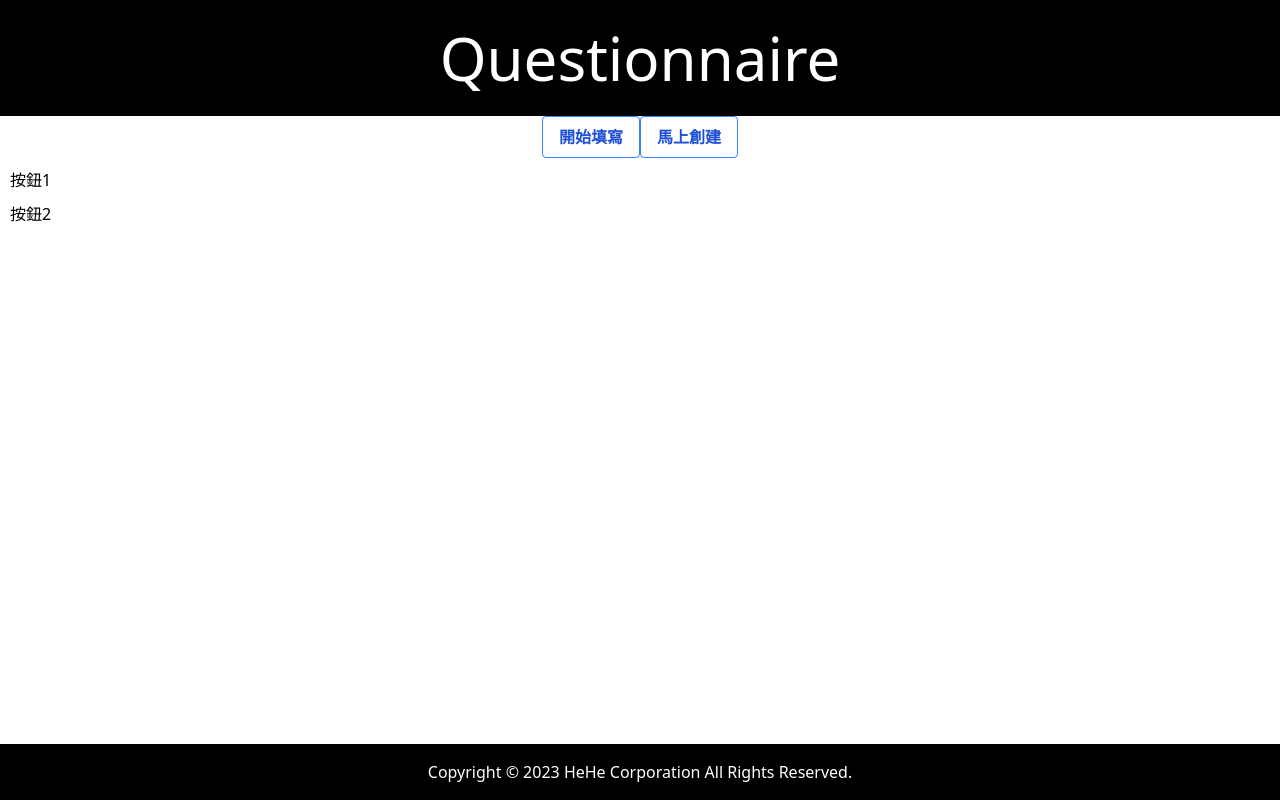
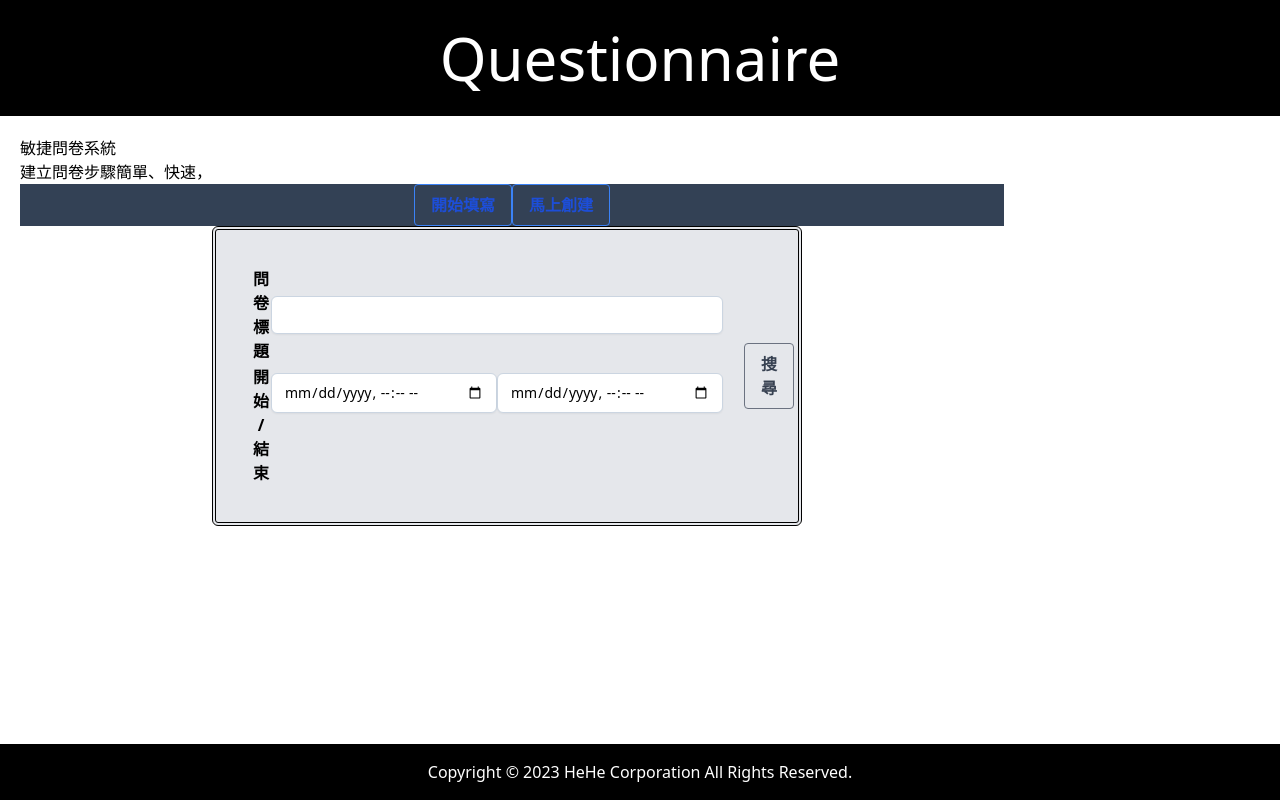
Before and after one commit to BoJyunHuang/Questionnaire, a Vue app: page / in a window 1280 px wide. Built offline with nearby package versions, Linux system fonts and the light colour scheme.

Commit message:
finish searchbox

```diff
--- a/src/App.vue
+++ b/src/App.vue
@@ -13,7 +13,7 @@ export default {
 <template>
   <div class="flex flex-col min-h-screen">
     <HeaderView />
-    <div class="flex-grow">
+    <div class="flex-grow p-5 w-4/5 justify-center items-center border-red-500 border-opacity-100">
       <RouterView />
     </div>
     <FooterView />
--- a/src/components/Header.vue
+++ b/src/components/Header.vue
@@ -2,10 +2,6 @@
     <div class="bg-black">
         <h1 class="text-white text-center text-6xl p-7">Questionnaire</h1>
     </div>
-    <!-- <div class="flex bg-grey">
-        <router-link class="link flex-grow text-center" to="/">使用者</router-link>
-        <router-link class=" link flex-grow text-center" to="/">創建者</router-link>
-    </div> -->
 </template>
 
 <script>
--- a/src/components/SearchBox.vue
+++ b/src/components/SearchBox.vue
@@ -1,6 +1,26 @@
-<template lang="">
-    <div>
-
+<template>
+    <div class="w-3/5 ml-48 flex items-center bg-gray-200 border-4 border-double border-black p-4 rounded-md">
+        <table class="m-5">
+            <tr>
+                <th><label class="text-center">問卷標題</label> </th>
+                <td><input type="text"
+                        class="placeholder:italic placeholder:text-slate-400 block bg-white w-full border border-slate-300 rounded-md py-2 pl-3 pr-3 shadow-sm focus:outline-none focus:border-gray-500 focus:ring-gray-500 focus:ring-1 sm:text-sm my-2">
+                </td>
+            </tr>
+            <tr>
+                <th><label class="text-center">開始 / 結束</label></th>
+                <td class="flex">
+                    <input type="datetime-local"
+                        class="placeholder:italic placeholder:text-slate-400 block bg-white w-full border border-slate-300 rounded-md py-2 pl-3 pr-3 shadow-sm focus:outline-none focus:border-gray-500 focus:ring-gray-500 focus:ring-1 sm:text-sm my-2">
+                    <input type="datetime-local"
+                        class="placeholder:italic placeholder:text-slate-400 block bg-white w-full border border-slate-300 rounded-md py-2 pl-3 pr-3 shadow-sm focus:outline-none focus:border-gray-500 focus:ring-gray-500 focus:ring-1 sm:text-sm my-2">
+                </td>
+            </tr>
+        </table>
+        <button
+            class="bg-transparent hover:bg-gray-500 text-gray-700 font-semibold hover:text-white py-2 px-4 border border-gray-500 hover:border-transparent rounded">
+            搜尋
+        </button>
     </div>
 </template>
 <script>
--- a/src/views/HomeView.vue
+++ b/src/views/HomeView.vue
@@ -1,5 +1,7 @@
 <template>
-    <div class="flex justify-center items-center">
+    <h3>敏捷問卷系統</h3>
+    <p>建立問卷步驟簡單、快速，</p>
+    <div class="flex justify-center items-center bg-slate-700">
         <button
             class="bg-transparent hover:bg-blue-500 text-blue-700 font-semibold hover:text-white py-2 px-4 border border-blue-500 hover:border-transparent rounded">
             開始填寫
@@ -9,67 +11,16 @@
             馬上創建
         </button>
     </div>
-    <div>
-        <transition name="fade">
-            <div v-if="showButton1" class="button-container">
-                <button @click="hideButton(1)">按鈕1</button>
-            </div>
-        </transition>
-
-        <transition name="fade">
-            <div v-if="showButton2" class="button-container">
-                <button @click="hideButton(2)">按鈕2</button>
-            </div>
-        </transition>
-
-        <transition name="fade">
-            <div v-if="showComponent" class="component-container">
-                <!-- 下一個 Vue 組件 -->
-            </div>
-        </transition>
-    </div>
+    <SearchBox />
 </template>
 
 <script>
+import SearchBox from "../components/SearchBox.vue"
 export default {
-    data() {
-        return {
-            showButton1: true,
-            showButton2: true,
-            showComponent: false
-        };
-    },
-    methods: {
-        hideButton(buttonNumber) {
-            if (buttonNumber === 1) {
-                this.showButton1 = false;
-            } else if (buttonNumber === 2) {
-                this.showButton2 = false;
-            }
-
-            // 顯示下一個 Vue 組件
-            this.showComponent = true;
-        }
+    components: {
+        SearchBox
     }
 };
 </script>
 
-<style>
-.button-container {
-    margin: 10px;
-}
-
-.component-container {
-    margin-top: 20px;
-}
-
-.fade-enter-active,
-.fade-leave-active {
-    transition: opacity 0.5s;
-}
-
-.fade-enter,
-.fade-leave-to {
-    opacity: 0;
-}
-</style>
+<style></style>
```
